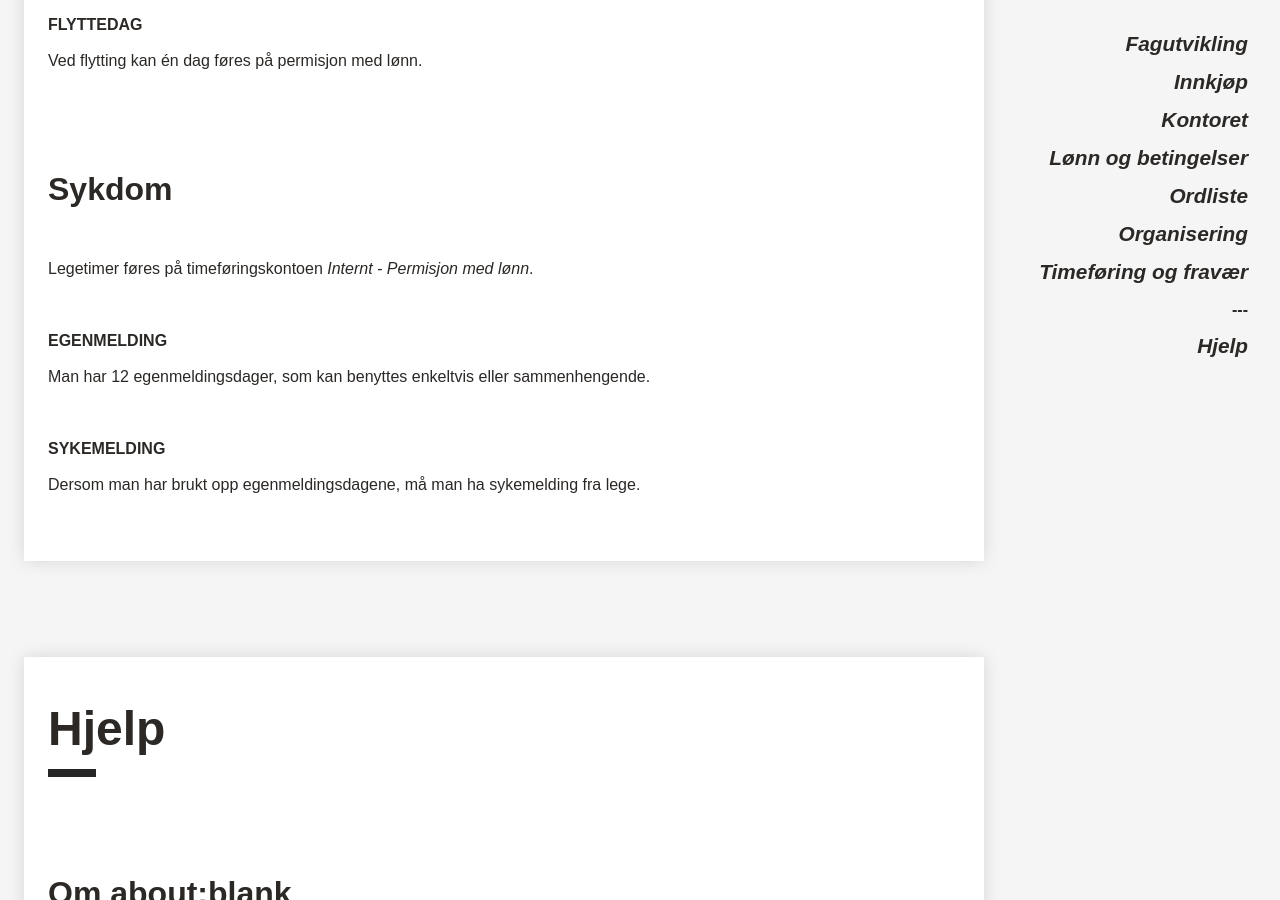
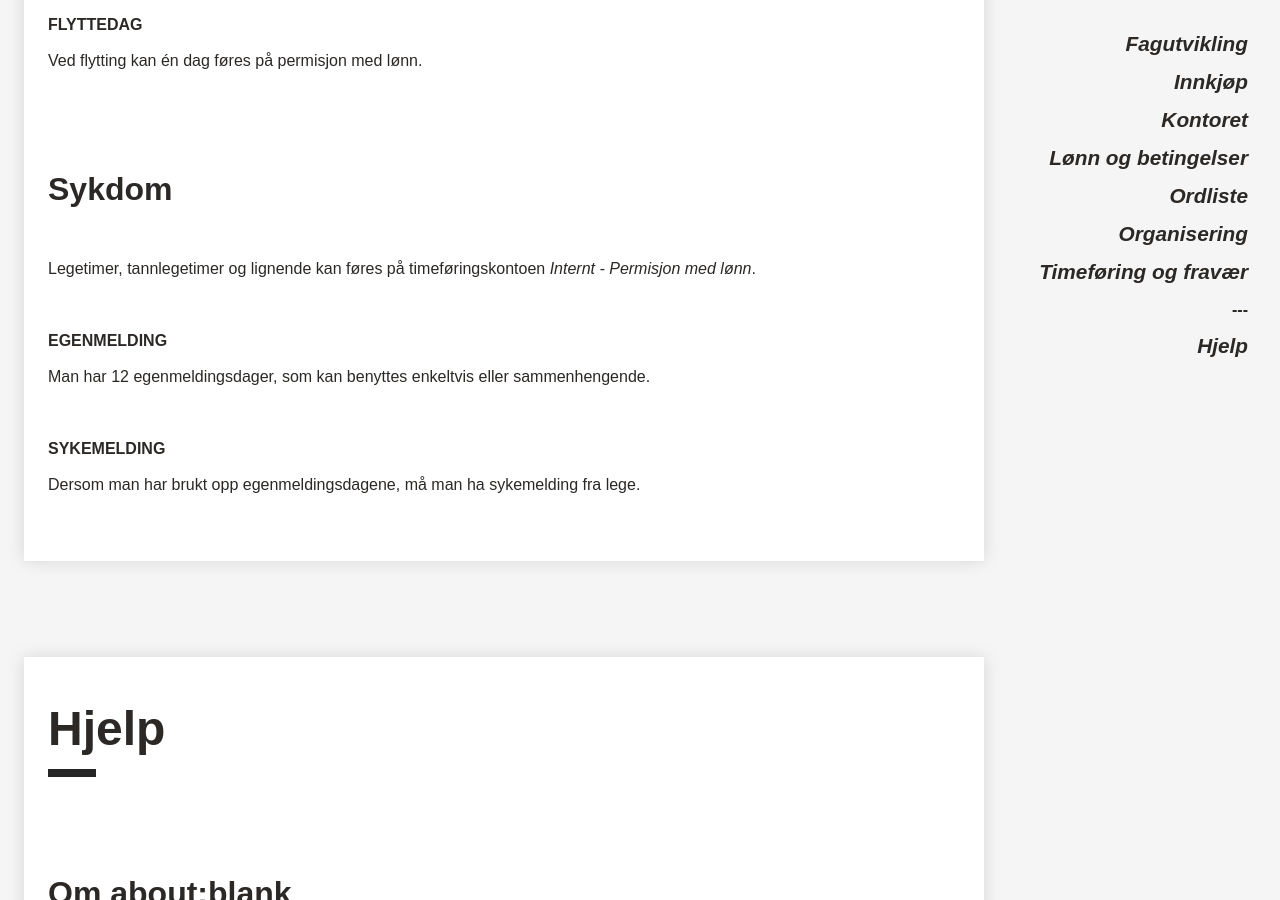
Before and after one commit to blankoslo/about-blank, a Jekyll site: the page built from index.md, in a window 1280 px wide and 900 px high, scrolled down 11121 px. Built offline with Jekyll 4.4.1, drawn with Linux system fonts in a browser that asks for light colours.

Commit message:
Litt presisering av hva som kan føres på permisjon med lønn

```diff
--- a/content/timeforing.md
+++ b/content/timeforing.md
@@ -53,7 +53,7 @@ Ved fravær i forbindelse med dødsfall og begravelse føres tiden på permisjon
 Ved flytting kan én dag føres på permisjon med lønn.
 
 ## Sykdom
-Legetimer føres på timeføringskontoen *Internt - Permisjon med lønn*.
+Legetimer, tannlegetimer og lignende kan føres på timeføringskontoen *Internt - Permisjon med lønn*.
 
 ### Egenmelding
 
```
